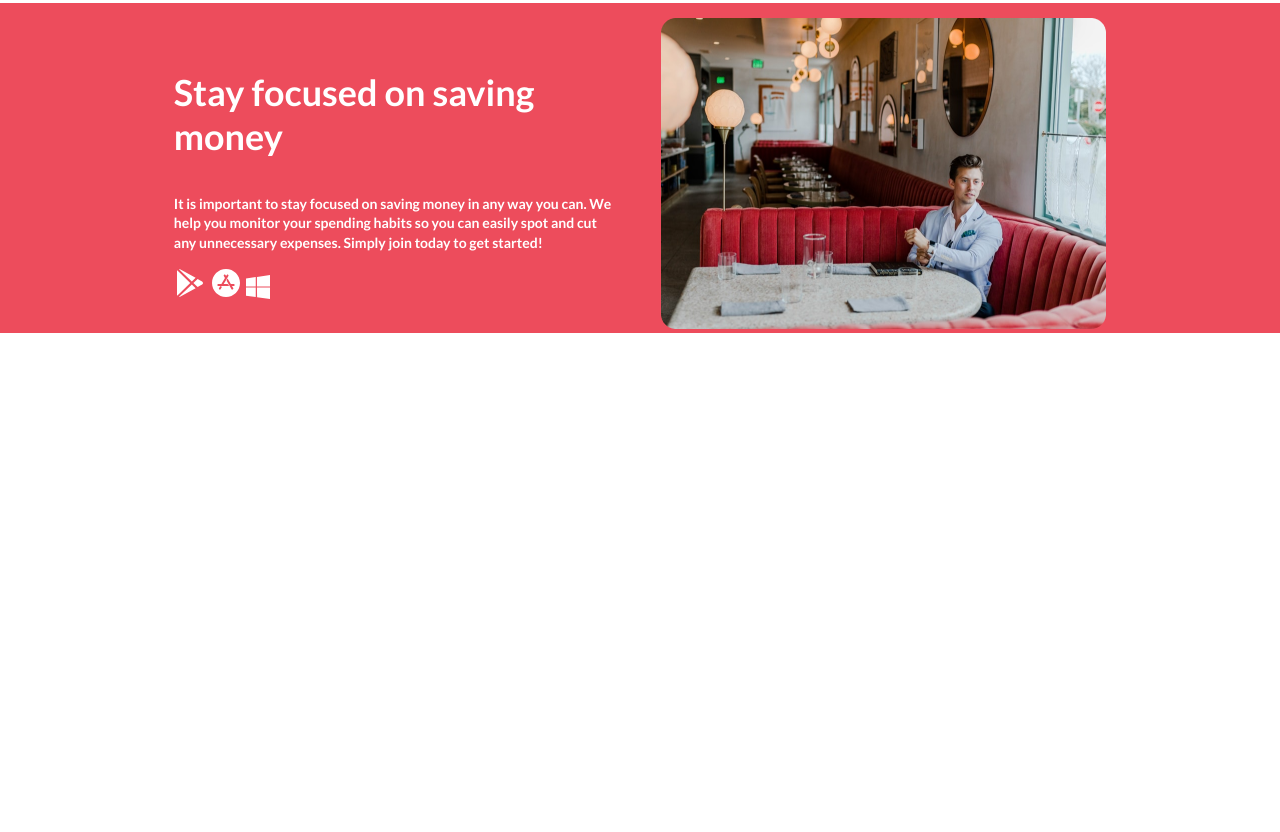
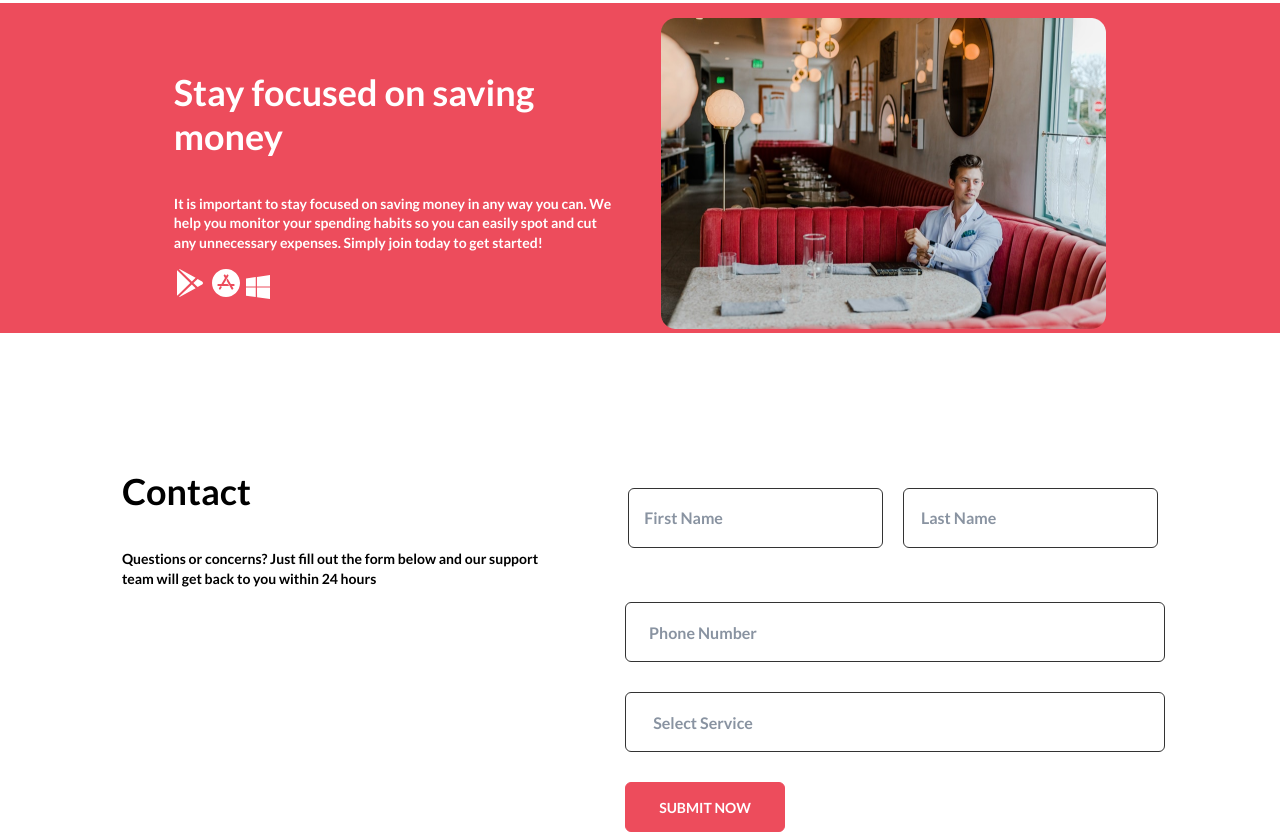
Before and after one commit to ayanabktva/CloudBudget, a plain HTML site: page index.html in a window 1280 px wide. Shown: the part 2394-3226 px from the top of the page. Before the commit the page ends 2727 px from the top, so only its background shows below. Drawn offline with Linux system fonts and the light colour scheme.

Commit message:
finished contact

```diff
--- a/css/style.css
+++ b/css/style.css
@@ -310,6 +310,123 @@ body {
     font-weight: 400;
     line-height: 140%;
 }
+.contact {
+    padding-top: 100px;
+}
+.contact-info {
+    display: flex;
+    align-items: center;
+    justify-content: center;
+    gap: 90px;
+}
+.contact-title {
+    color: #000;
+    font-family: Lato;
+    font-size: 36px;
+    font-style: normal;
+    font-weight: 600;
+    line-height: normal;
+}
+.contact-text {
+    color: #000;
+    text-align: justify;
+    font-family: Lato;
+    font-size: 14px;
+    font-style: normal;
+    font-weight: 400;
+    line-height: 140%;
+}
+.contact-info-button {
+    display: flex;
+    gap: 20px;
+}
+.left-btn {
+    color: rgba(19, 39, 67, 0.5);
+    font-family: Lato;
+    font-size: 16px;
+    font-style: normal;
+    font-weight: 400;
+    line-height: normal;
+    border-radius: 6px;
+    border: 1px solid var(--Gray-1, #333);
+    width: 255px;
+    height: 60px;
+    flex-shrink: 0;
+    background: #fff;
+    padding-right: 150px;
+}
+.right-btn {
+    color: rgba(19, 39, 67, 0.5);
+    font-family: Lato;
+    font-size: 16px;
+    font-style: normal;
+    font-weight: 400;
+    line-height: normal;
+    width: 255px;
+    height: 60px;
+    border-radius: 6px;
+    border: 1px solid var(--Gray-1, #333);
+    background: #fff;
+    padding-right: 150px;
+}
+.contact-btn {
+    display: flex;
+    flex-direction: column;
+    gap: 30px;
+    padding-left: 605px;
+}
+.first-btn {
+    color: rgba(19, 39, 67, 0.5);
+    font-family: Lato;
+    font-size: 16px;
+    font-style: normal;
+    font-weight: 400;
+    line-height: normal;
+    border-radius: 6px;
+    border: 1px solid var(--Gray-1, #333);
+    width: 540px;
+    height: 60px;
+    background: #fff;
+    padding-right: 390px;
+}
+.second-btn {
+    color: rgba(19, 39, 67, 0.5);
+    font-family: Lato;
+    font-size: 16px;
+    font-style: normal;
+    font-weight: 400;
+    line-height: normal;
+    width: 540px;
+    height: 60px;
+    border-radius: 6px;
+    border: 1px solid var(--Gray-1, #333);
+    background: #fff;
+    padding-right: 390px;
+}
+.third-btn {
+    color: #fff;
+    font-family: Lato;
+    font-size: 14px;
+    font-style: normal;
+    font-weight: 400;
+    line-height: normal;
+    text-transform: uppercase;
+    width: 160px;
+    height: 50px;
+    border-radius: 6px;
+    border: 1.5px solid #ed4c5c;
+    background: #ed4c5c;
+}
+@media screen and (max-width: 600px) {
+    .contact-info {
+        display: flex;
+        flex-direction: column-reverse;
+    }
+    .contact-btn {
+        padding: 0;
+        width: 0;
+    }
+}
 @media screen and (max-width: 600px) {
     .desc-info {
         flex-direction: column-reverse;
--- a/index.html
+++ b/index.html
@@ -242,6 +242,30 @@
                     </div>
                 </div>
             </section>
+
+            <section class="contact">
+                <div class="container">
+                    <div class="contact-info">
+                        <div class="contact-pretitle">
+                            <h3 class="contact-title">Contact</h3>
+                            <p class="contact-text">
+                                Questions or concerns? Just fill out the form
+                                below and our support <br />
+                                team will get back to you within 24 hours
+                            </p>
+                        </div>
+                        <div class="contact-info-button">
+                            <button class="left-btn">First Name</button>
+                            <button class="right-btn">Last Name</button>
+                        </div>
+                    </div>
+                    <div class="contact-btn">
+                        <button class="first-btn">Phone Number</button>
+                        <button class="second-btn">Select Service</button>
+                        <button class="third-btn">Submit Now</button>
+                    </div>
+                </div>
+            </section>
         </div>
     </body>
 </html>
```
